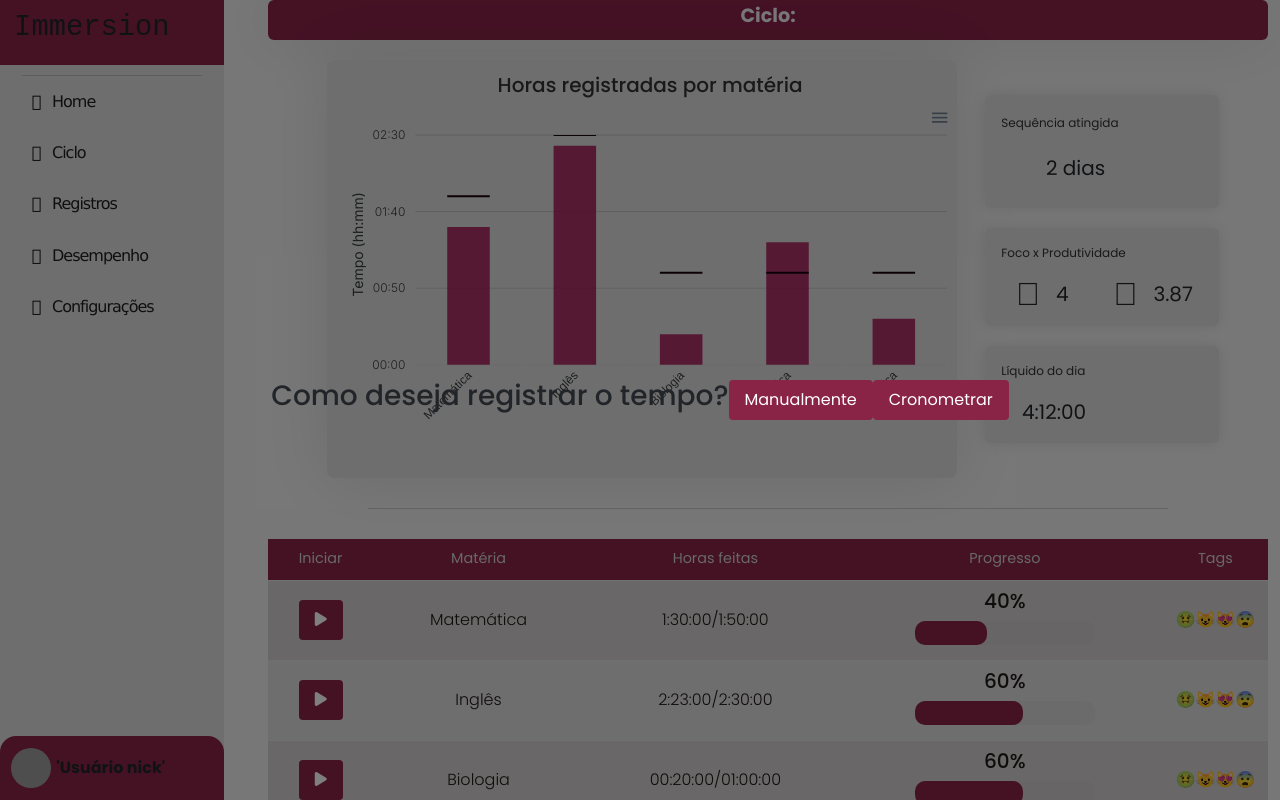
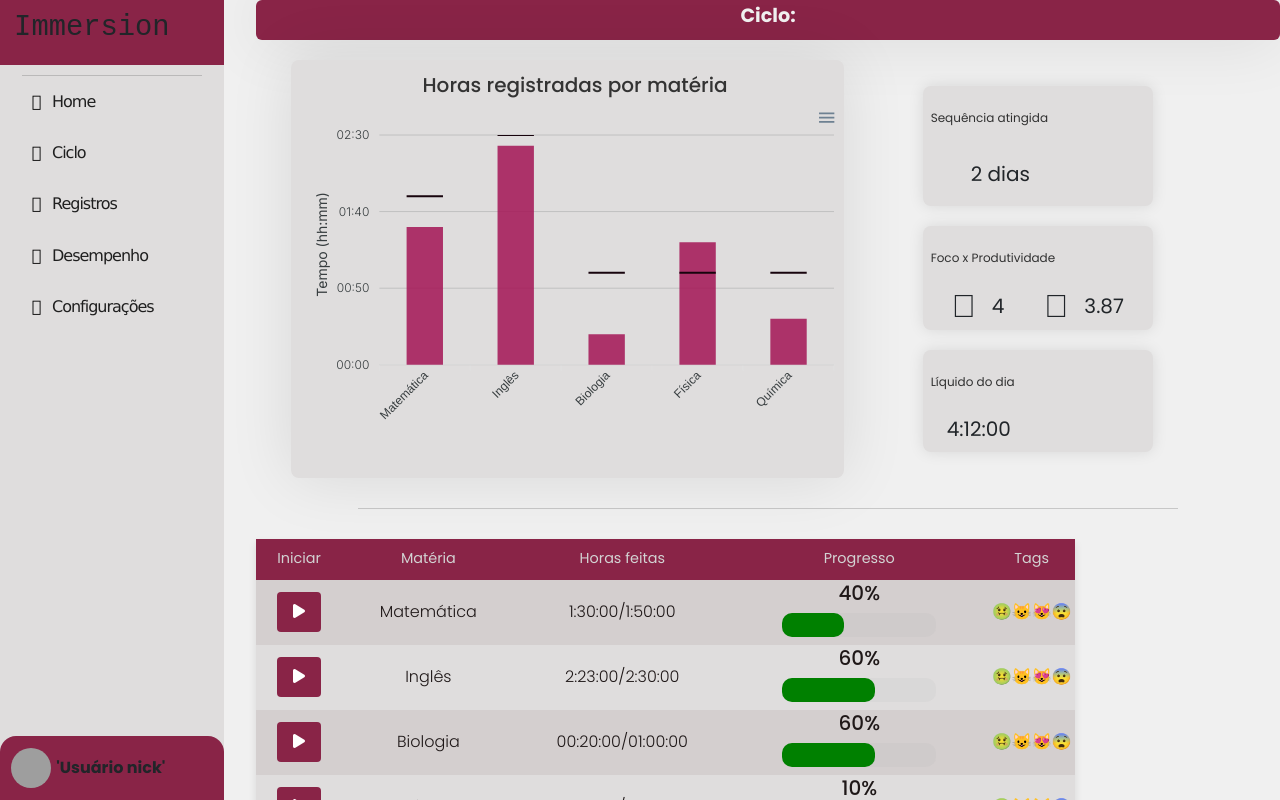
Before and after one commit to FreitassPedro/Immersion, a React (Vite) app in the folder frontend/: page /ciclo in a window 1280 px wide. Both pictures are taken after a click on the button 320 px from the left and 620 px from the top of the page. Shown: the top 800 px of the page. Built offline with nearby package versions, Linux system fonts and the light colour scheme; grey boxes are pictures that could not be loaded; some icons are missing.

Commit message:
css: refatoracao CSS

```diff
--- a/frontend/src/components/CicloHistory/styles.module.css
+++ b/frontend/src/components/CicloHistory/styles.module.css
@@ -3,10 +3,13 @@
     margin: 0;
     padding: 0;
     background-color: #f0f0f0;
+    flex: 1;
+
 }
 
 .mycontainer {
     display: flex;
+    flex: 1;
     flex-direction: column;
     align-items: center;
     padding: 20px;
--- a/frontend/src/components/CicloRegister/TimeInput.tsx
+++ b/frontend/src/components/CicloRegister/TimeInput.tsx
@@ -1,5 +1,5 @@
 import { useEffect, useState } from "react";
-
+import styles from "./styles.module.css";
 
 const TimeInput = ({ initialTime }:
     { initialTime: number }) => {
@@ -24,7 +24,7 @@
     }, [hours, minutes, seconds]);
 
     return (
-        <div className="timeinput" style={{}}>
+        <div className={styles.timeinput} style={{}}>
             {/* Selecionar Horas */}
             <select value={hours} onChange={(e) => setHours(Number(e.target.value))}>
                 {Array.from({ length: 24 }, (_, i) => (
--- a/frontend/src/components/CicloRegister/styles.css
+++ b/frontend/src/components/CicloRegister/styles.module.css
@@ -1,4 +1,4 @@
-.ciclo-register {
+.cicloRegister {
     position: fixed;
     top: 0;
     left: 0;
@@ -7,16 +7,24 @@
     background-color: rgba(0, 0, 0, 0.5);
     display: flex;
     justify-content: center;
-
     align-items: center;
     z-index: 1000; /* Garante que o overlay fique por cima de outros conteúdos */
-
 }
 
+.modalcard {
+    background-color: rgb(255, 255, 255, 0.9);
+    display: flex;
+    flex-direction: column;
+    gap: 1rem;
+}
+
+.modal-options {
+    display: flex;
+    gap: 2em;
+}
 form {
     display: flex;
     flex-direction: column;
-
     gap: 1rem;
     width: 600px;
     padding: 2rem;
@@ -24,14 +32,27 @@
     border-radius: 8px;
     box-shadow: 0 0 10px rgba(0, 0, 0, 0.1);
 }
+
+.formHeader {
+    display: flex;
+    align-items: center;
+    gap: 1rem;
+
+    i {
+        display: flex;
+        justify-content: center;
+        align-items: center;
+        font-size: 2rem;
+    }
+}
 label {
     width: 100%;
 }
-.form-group {
+.formGroup {
     display: flex;
     gap: 1rem;
 }
-.input-group {
+.inputGroup {
     display: grid;
     grid-template-columns: 1fr; /* Garante que o input ocupa 1 fração do espaço */
 
@@ -43,8 +64,8 @@
     border-radius: 4px;
 }
 
-.input-group input,
-.input-group select {
+.inputGroup input,
+.inputGroup select {
     height: 2.5rem;
     width: 100%;
     border: #d4d4d4 solid 1px;
@@ -52,10 +73,10 @@
 }
 
 
-.form-actions {
+.formActions {
     display: flex;
     justify-content: space-around;
-    padding-top: 5rem;
+    padding-top: 2rem;
 }
 
 button {
@@ -83,6 +104,14 @@
     text-align: center;
 }
 
+.textarea {
+    width: 100%;
+    height: 8rem;
+    border: #d4d4d4 solid 1px;
+    border-radius: 4px;
+    resize: none;
+}
+
 select {
     -webkit-appearance: none;
     -moz-appearance: none;
--- a/frontend/src/components/CicloTable/index.tsx
+++ b/frontend/src/components/CicloTable/index.tsx
@@ -1,3 +1,4 @@
+import styles from "../../pages/Ciclo/styles.module.css";
 import { useCallback, useEffect, useState } from "react";
 import { cicloTableItems } from "../../data/cicloTableItem";
 import { CicloTableItem } from "../../data/cicloTableItem";
@@ -93,41 +94,45 @@
     };
 
     return (
-        <div className="table-responsive ciclo-table">
-            <table className="table">
+        <div className={styles["table-responsive ciclo-table"]}> {/* Use styles */}
+            <table className={styles.table}> {/* Use styles */}
                 <thead>
                     <tr>
-                        <th style={{ width: '10%' }}>Iniciar</th>
-                        <th scope="col" style={{ width: '20%' }}>Matéria</th>
-                        <th scope="col" style={{ width: '25%' }}>Horas feitas</th>
-                        <th scope="col" style={{ width: '30%' }}>Progresso</th>
-                        <th scope="col" style={{ width: '10%' }}>Tags</th>
+                        <th className={styles.th} style={{ width: '10%' }}>Iniciar</th> {/* Use styles para th */}
+                        <th scope="col" className={styles.th} style={{ width: '20%' }}>Matéria</th>
+                        <th scope="col" className={styles.th} style={{ width: '25%' }}>Horas feitas</th>
+                        <th scope="col" className={styles.th} style={{ width: '30%' }}>Progresso</th>
+                        <th scope="col" className={styles.th} style={{ width: '10%' }}>Tags</th>
                     </tr>
                 </thead>
 
                 <tbody>
                     {dadosTabela.map((item) => (
-                        <tr key={item.id} >
-                            <td>
-                                <button onClick={() => openModal(item.id)}>
-                                    <i className="fa-solid fa-play" /></button>
+                        <tr key={item.id} className={styles.tr}> {/* Use styles para tr */}
+                            <td className={styles.td}> {/* Use styles para td */}
+                                <button onClick={() => openModal(item.id)} className={styles.button}> {/* Use styles para button */}
+                                    <i className="fa-solid fa-play" />
+                                </button>
                             </td>
-                            <td>{item.materia}</td>
-                            <td>{item.horasRealizadas}/{item.horasMeta}</td>
-                            <td>
-                                <h5>{(item.progresso * 100).toPrecision(2)}%</h5>
-                                <progress value={item.progresso} max={1} className={getProgressClass(item.progresso)} /></td>
-                            <td>{item.tags}</td>
+                            <td className={styles.td}>{item.materia}</td>
+                            <td className={styles.td}>{item.horasRealizadas}/{item.horasMeta}</td>
+                            <td className={styles.td}>
+                                <h5 className={styles.progressPercentage}>{(item.progresso * 100).toPrecision(2)}%</h5> {/* Use styles para a porcentagem */}
+                                <progress value={item.progresso} max={1} className={`${styles.progress} ${getProgressClass(item.progresso)}`} /> {/* Use styles para a barra de progresso */}
+                            </td>
+                            <td className={styles.td}>{item.tags}</td>
                         </tr>
                     ))}
                 </tbody>
             </table>
 
             {isModalOpen && (
-                <div className="ciclo-register">
-                    <h3>Como deseja registrar o tempo?</h3>
-                    <button onClick={handleRegisterOption("manual")}>Manualmente</button>
-                    <button onClick={handleRegisterOption("stopwatch")}>Cronometrar</button>
+                <div className={`${styles["ciclo-register"]} ${styles.modalcard}`}> {/* Use styles para as classes do modal */}
+                    <h3 className={styles.modalTitle}>Como deseja registrar o tempo?</h3> {/* Use styles para o título do modal */}
+                    <div className={styles["modal-options"]}>
+                        <button onClick={handleRegisterOption("manual")} className={styles.modalButton}>Manualmente</button> {/* Use styles para os botões do modal */}
+                        <button onClick={handleRegisterOption("stopwatch")} className={styles.modalButton}>Cronometrar</button>
+                    </div>
                 </div>
             )}
 
@@ -136,7 +141,7 @@
                     isOpen={isRegisterOpen}
                     onClose={() => setIsRegisterOpen(false)}
                     onSave={handleSaveRegistro}
-                    itemId={currentItem.id}
+                    item={currentItem}
                     secondsDone={stopwatchTime}
                 />
             )}
--- a/frontend/src/components/SideBar/index.tsx
+++ b/frontend/src/components/SideBar/index.tsx
@@ -1,65 +1,65 @@
 import { Link } from 'react-router-dom';
-import './styles.css';
+import styles from './styles.module.css';
 
 
 export const SideBar = () => {
 
     return (
-        <nav className="sidebar">
+        <nav className={styles.sidebar}>
 
-            <div className="nav-header">
+            <div className={styles.navHeader} >
                 <h1>Immersion</h1>
-                <div className="btn-togle">
+                <div className={styles.btnTogle}>
                     <i className="fa-duotone fa-light fa-bars"></i>
                 </div>
-            </div>
+            </div >
             <hr />
-            <div className="nav-content">
-                <li className="nav-item">
+            <div className={styles.navContent}>
+                <li className={styles.navItem}>
                     <a href="#">
-                        <i className="fa-light fa-house"></i>
-                        <span>Home</span>
+                        < i className="fa-light fa-house"></i>
+                        < span > Home</span >
+                    </a >
+                </li >
+
+                <li className={styles.navItem}>
+                    < Link to="/ciclo" >
+                        <i className="fa-light fa-clipboard"></i>
+                        < span > Ciclo</span >
+                    </Link >
+                </li >
+                <li className={styles.navItem}>
+                    < Link to="/registro" >
+                        <i className="styles.fa-light fa-clock-rotate-left" />
+                        < span > Registros</span >
+                    </Link >
+                </li >
+
+                <li className={styles.navItem}>
+                    <a href="#" >
+                        <i className="fa-light fa-chart-line"></i>
+                        <span> Desempenho</span>
                     </a>
                 </li>
 
-                <li className="nav-item">
-                    <Link to="/ciclo">
-                        <i className="fa-light fa-clipboard"></i>
-                        <span>Ciclo</span>
-                    </Link>
-                </li>
-                <li className="nav-item">
-                    <Link to="/registro">
-                        <i className="fa-light fa-clock-rotate-left" />
-                        <span>Registros</span>
-                    </Link>
-                </li>
-
-                <li className="nav-item">
-                    <a href="#">
-                        <i className="fa-light fa-chart-line"></i>
-                        <span>Desempenho</span>
-                    </a>
-                </li>
-
-                <li className="nav-item">
-                    <a href="#">
+                <li className={styles.navItem}>
+                    <a href="#" >
                         <i className="fa-light fa-gear"></i>
-                        <span>Configurações</span>
+                        <span> Configurações</span >
                     </a>
                 </li>
             </div>
 
-            <div className="nav-footer">
-                <div className="nav-footer-head">
-                    <div className="nav-footer-avatar">
+            <div className={styles.navFooter}>
+                < div className={styles.navFooterHead}>
+                    <div className={styles.navFooterAvatar}>
                         <img src="https://cdn-icons-png.flaticon.com/512/3242/3242257.png" alt="" />
-                    </div>
-                    <div className='nav-footer-user'>
+                    </div >
+                    <div className={styles.navFooterUser}>
                         <strong> 'Usuário nick'</strong>
                     </div>
-                </div>
-            </div>
-        </nav>
+                </div >
+            </div >
+        </nav >
     );
 };
--- a/frontend/src/components/SideBar/styles.css
+++ b/frontend/src/components/SideBar/styles.module.css
@@ -20,7 +20,7 @@
     transition: width 0.3s ease-in-out;
 }
 
-.nav-header {
+.navHeader {
     display: flex;
     align-items: center;
     justify-content: space-around;
@@ -29,7 +29,7 @@
 
 }
 
-.nav-header h1 {
+.navHeader h1 {
     font-family: 'Courier New', Courier, monospace;
     font-size: 1.8rem;
 }
@@ -40,13 +40,13 @@
     margin: 10px auto 10px auto;
 
 }
-.nav-content {
+.navContent {
     gap: 1.2rem;
     display: flex;
     flex-direction: column;
 }
 
-.nav-item {
+.navItem {
     display: flex;
     align-items: center;
     /* Centraliza verticalmente os itens dentro da nav-item */
@@ -54,7 +54,7 @@
     font-size: 1rem;
 }
 
-.nav-item a {
+.navItem a {
     display: flex;
     align-items: center; /* Centraliza verticalmente os itens dentro do link */
     text-decoration: none;
@@ -63,7 +63,7 @@
     letter-spacing: -1px;
 }
 
-.nav-item i {
+.navItem i {
     font-size: 1rem;
     width: 32px;
     height: 32px;
@@ -73,14 +73,14 @@
     justify-content: center;
 }
 
-.nav-item span {
+.navItem span {
     text-decoration: none;
     color: rgb(31, 31, 31);
 }
 
 
 
-.nav-footer {
+.navFooter {
     position: absolute;
     bottom: 0;
     width: 100%;
@@ -92,20 +92,20 @@
 
 }
 
-.nav-footer-head {
+.navFooterHead {
     width: 90%;
     display: flex;
     align-items: center;
 }
 
-.nav-footer-avatar img {
+.navFooterAvatar img {
     width: 40px;
     height: 40px;
     border-radius: 50%;
 
 }
 
-.nav-footer-user {
+.navFooterUser {
     width: 95%;
     padding-left: 5px;
 
--- a/frontend/src/pages/Ciclo/index.tsx
+++ b/frontend/src/pages/Ciclo/index.tsx
@@ -1,6 +1,5 @@
-
 import { useEffect, useState } from "react";
-import "./styles.css";
+import styles from "./styles.module.css";
 import { CicloGraph } from "../../components/CicloGraph";
 import { SideBar } from "../../components/SideBar";
 import { CicloTable } from "../../components/CicloTable";
@@ -15,88 +14,85 @@
         return () => clearInterval(interval);
     }, []);
 
-
     return (
         <>
             <SideBar />
-            <div className="container" >
-                <div className="d-flex justify-content-center">
-                    <div className="ciclo-title">
+            <div className={styles.container}> {/* Use styles.container */}
+                <div className={styles["d-flex justify-content-center"]}> {/* Use styles com bracket notation */}
+                    <div className={styles["ciclo-title"]}> {/* Use styles.ciclo-title */}
                         <h1>Ciclo: { }</h1>
                     </div>
                 </div>
 
-                <div className="d-flex justify-content-center">
-                    <div className="ciclo-stats">
-                        <div className="ciclo-graph">
-                            <div className="ciclo-graph-box">
+                <div className={styles["justify-content-center"]}>
+                    <div className={styles["ciclo-stats"]}>
+                        <div className={styles["ciclo-graph"]}>
+                            <div className={styles["ciclo-graph-box"]}>
                                 <h2>Horas registradas por matéria</h2>
-                                <div className="ciclo-graph-data">
+                                <div className={styles["ciclo-graph-data"]}>
                                     <CicloGraph />
                                 </div>
                             </div>
                         </div>
-                        <div className="ciclo-cards">
-                            <div className="card">
-                                <div className="card-body">
-                                    <div className="card-title">
+                        <div className={styles["ciclo-cards"]}>
+                            <div className={styles.card}> {/* Use styles.card */}
+                                <div className={styles["card-body"]}>
+                                    <div className={styles["card-title"]}>
                                         <span>Sequência atingida</span>
                                         <i className="fa-duotone fa-light fa-circle-info"></i>
                                     </div>
-                                    <div className="d-flex card-subtitle">
-                                        <div className="card-icon">
+                                    <div className={styles["card-subtitle"]}>
+                                        <div className={styles["card-icon"]}>
                                             <i className="fa-thin fa-mug-hot"></i>
                                         </div>
-                                        <p className="card-text">2 dias</p>
+                                        <p className={styles["card-text"]}>2 dias</p>
                                     </div>
                                 </div>
                             </div>
-                            <div className="card">
-                                <div className="card-body">
-                                    <div className="card-title">
-                                        <span className="card-title">Foco x Produtividade</span>
+                            <div className={styles.card}>
+                                <div className={styles["card-body"]}>
+                                    <div className={styles["card-title"]}>
+                                        <span>Foco x Produtividade</span>
                                         <i className="fa-duotone fa-light fa-circle-info"></i>
                                     </div>
-                                    <div className="d-flex card-foco-prod">
-                                        <div className="d-flex card-subtitle">
-                                            <div className="card-icon">
+                                    <div className={styles["card-foco-prod"]}>
+                                        <div className={styles["card-subtitle"]}>
+                                            <div className={styles["card-icon"]}>
                                                 <i className="fa-sharp fa-light fa-eye-slash"></i>
                                             </div>
-                                            <p className="card-text">4</p>
+                                            <p className={styles["card-text"]}>4</p>
                                         </div>
-                                        <div className="d-flex card-subtitle">
-                                            <div className="card-icon">
+                                        <div className={styles["card-subtitle"]}>
+                                            <div className={styles["card-icon"]}>
                                                 <i className="fa-sharp fa-light fa-brain"></i>
                                             </div>
-                                            <p className="card-text">3.87</p>
+                                            <p className={styles["card-text"]}>3.87</p>
                                         </div>
                                     </div>
                                 </div>
                             </div>
-                            <div className="card">
-                                <div className="card-body">
-                                    <div className="card-title">
-                                        <span className="card-title">Líquido do dia</span>
+                            <div className={styles.card}>
+                                <div className={styles["card-body"]}>
+                                    <div className={styles["card-title"]}>
+                                        <span>Líquido do dia</span>
                                         <i className="fa-duotone fa-light fa-circle-info"></i>
                                     </div>
-                                    <div className="d-flex card-subtitle">
-                                        <div className="card-icon">
+                                    <div className={styles["card-subtitle"]}>
+                                        <div className={styles["card-icon"]}>
                                             <i className="fa-thin fa-watch"></i>
                                         </div>
-                                        <p className="card-text">4:12:00</p>
+                                        <p className={styles["card-text"]}>4:12:00</p>
                                     </div>
                                 </div>
                             </div>
-
                         </div>
                     </div>
                 </div>
 
-                <hr />
+                <hr className={styles.hr} /> {/* Adicione estilos para a linha hr, se necessário */}
 
                 <CicloTable />
             </div>
-
         </>
-    )
+    );
 };
--- a/frontend/src/pages/Ciclo/styles.css
+++ b/frontend/src/pages/Ciclo/styles.module.css
@@ -1,10 +1,12 @@
 @import url('https://fonts.googleapis.com/css2?family=Inter:ital,opsz,wght@0,14..32,100..900;1,14..32,100..900&display=swap');
+
 :root {
     --primary-color: #892447;
     --secondary-color: #d3c0c0;
     --tertiary-color: #e7dede;
     --background-default: #eadfdd;
 }
+
 .container {
     display: flex;
     flex-direction: column;
@@ -26,7 +28,7 @@
     width: 100%;
     height: 2.5rem;
     display: flex;
-    padding: 0 1rem;
+    padding: 1rem 1rem;
     box-shadow: 0 0 4rem rgba(0, 0, 0, 0.1);
     justify-content: center;
     align-items: center;
@@ -51,8 +53,8 @@
     background-color: var(--secondary-color);
     border-radius: 8px;
     min-width: 50%;
-    width: 70%;
-    max-width: 80%;
+    width: 60%;
+    max-width: 70%;
     box-shadow: 0 0 4rem rgba(0, 0, 0, 0.1);
 }
 
@@ -70,56 +72,60 @@
 .ciclo-cards {
     display: flex;
     flex-direction: column;
-    min-width: 11rem;
+    min-width: none;
+    width: 25%;
     max-width: 40%;
 }
 
 .card {
     display: flex;
-    height: auto;
+    flex-direction: column;
+    flex-grow: 1;
     margin: 0.625rem;
+    box-sizing: border-box;
     box-shadow: 0 0 15px rgba(0, 0, 0, 0.1);
     width: 100%;
-    max-width: 20rem;
+    border-radius: 0.5rem;
     background-color: var(--secondary-color);
     border: none;
 
     .card-body {
         display: flex;
         flex-direction: column;
-        gap: 0.3rem
+        gap: 0.5rem; /* Espaçamento entre os elementos internos */
+        padding: 0.5rem; /* Espaçamento interno de 0.5rem */
     }
 
 
     .card-title {
         display: flex;
+        font-size: 0.75rem;
+        color: #313131;
         justify-content: space-between;
         align-items: center;
-        font-size: 0.75rem;
-        color: #313131;
-
-        i {
-            font-size: 1rem;
-        }
+        /* Alinha o título e o ícone verticalmente */
     }
 
     .card-subtitle {
-        margin-left: 0.3rem
+        display: flex;
+        align-items: center;
+        /* Alinha ícone e texto verticalmente */
     }
 
     .card-icon {
         display: flex;
         align-items: center;
+        margin-right: 1rem;
     }
 
     .card-text {
         font-size: 1.25rem;
-        align-content: center;
-        margin-left: 1rem;
+        margin: 0;
     }
 
     i {
-        font-size: 200%;
+        font-size: 2rem;
+        /* Ajuste o tamanho do ícone aqui */
     }
 
     .card-foco-prod {
@@ -157,11 +163,13 @@
 }
 
 .table tbody tr:nth-child(odd) td {
-    background-color: var(--tertiary-color) /* Cor X */
+    background-color: var(--tertiary-color)
+        /* Cor X */
 }
 
-.table tbody tr:nth-child(even) td{
-    background-color: var(--secondary-color); /* Cor Y */
+.table tbody tr:nth-child(even) td {
+    background-color: var(--secondary-color);
+    /* Cor Y */
 }
 
 
@@ -188,6 +196,7 @@
 .pgbar-low::-moz-progress-bar {
     background: var(--primary-color);
 }
+
 .pgbar-low::-webkit-progress-value {
     background: var(--primary-color);
 }
@@ -195,6 +204,7 @@
 .pgbar-medium::-moz-progress-bar {
     background: var(--primary-color);
 }
+
 .pgbar-medium::-webkit-progress-value {
     background: var(--primary-color);
 }
@@ -202,6 +212,7 @@
 .pgbar-high::-moz-progress-bar {
     background: var(--primary-color);
 }
+
 .pgbar-high::-webkit-progress-value {
     background: var(--primary-color);
 }
@@ -209,6 +220,17 @@
 .pgbar-completed::-moz-progress-bar {
     background: var(--primary-color);
 }
+
 .pgbar-completed::-webkit-progress-value {
     background: var(--primary-color);
 }
+
+@media (max-width: 768px) {
+    .sidebar {
+        display: none;
+        /* Oculta o sidebar em telas menores que 768px */
+
+    }
+
+
+}
--- a/frontend/src/pages/Home/index.tsx
+++ b/frontend/src/pages/Home/index.tsx
@@ -1,6 +1,6 @@
 import { Link } from "react-router-dom";
 
-export const Home = () => {
+export const HomePage = () => {
     return (
         <div>
             <h1>Home</h1>
@@ -9,4 +9,4 @@
     )
 }
 
-export default Home;
+export default HomePage;
--- a/frontend/src/routes/routes.tsx
+++ b/frontend/src/routes/routes.tsx
@@ -1,6 +1,6 @@
 import {} from 'react-router-dom';
 import { BrowserRouter, Route, Routes, Navigate } from "react-router-dom";
-import { Home } from '../pages/Home';
+import { HomePage } from '../pages/Home';
 import { Ciclo } from '../pages/Ciclo';
 import { SideBar } from '../components/SideBar';
 import CicloHistory from '../components/CicloHistory';
@@ -10,7 +10,7 @@
     return (
         <BrowserRouter>
              <Routes>
-                <Route path="/home" element={<Home />} />
+                <Route path="/home" element={<HomePage />} />
                 <Route path="/ciclo" element={<Ciclo />} />
                 <Route path="/sidebar" element={<SideBar />} />
                 <Route path="/registro" element={<CicloHistory />} />
```
Also changed, not shown: frontend/src/components/CicloRegister/index.tsx (+77 -64 lines).
